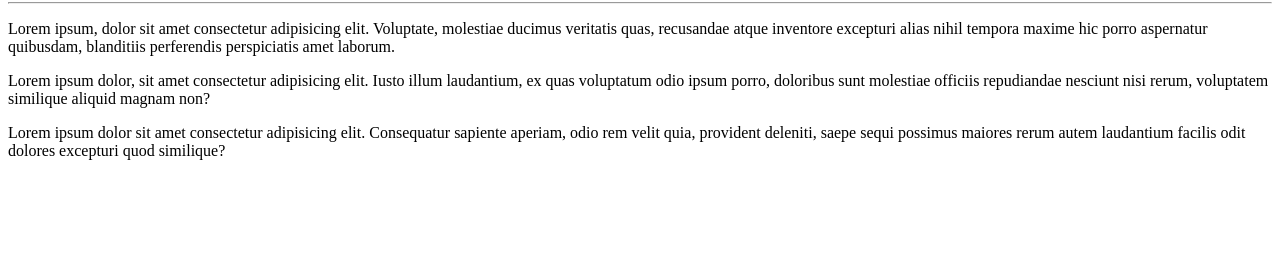
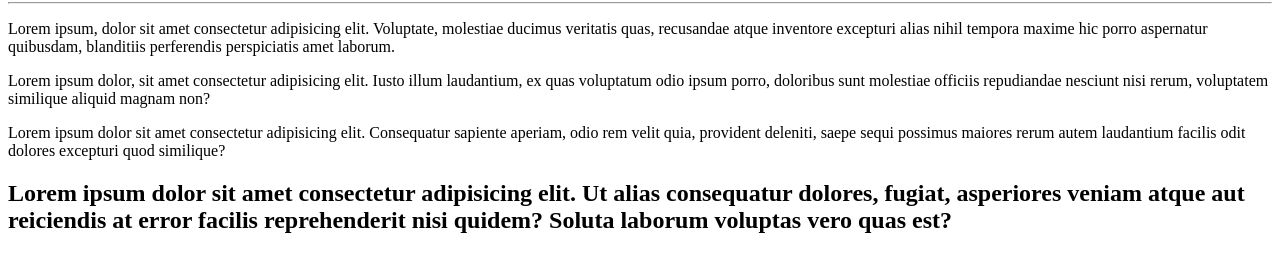
Before and after one commit to paulo385/Ola-Mundo, a plain HTML site: page site-exemplo/index.html in a window 1280 px wide. Shown: the part 78-350 px from the top of the page. Drawn offline with Linux system fonts and the light colour scheme.

Commit message:
sua mensagem

```diff
--- a/site-exemplo/index.html
+++ b/site-exemplo/index.html
@@ -12,5 +12,6 @@
   <p>Lorem ipsum, dolor sit amet consectetur adipisicing elit. Voluptate, molestiae ducimus veritatis quas, recusandae atque inventore excepturi alias nihil tempora maxime hic porro aspernatur quibusdam, blanditiis perferendis perspiciatis amet laborum.</p>
   <p>Lorem ipsum dolor, sit amet consectetur adipisicing elit. Iusto illum laudantium, ex quas voluptatum odio ipsum porro, doloribus sunt molestiae officiis repudiandae nesciunt nisi rerum, voluptatem similique aliquid magnam non?</p>
   <p>Lorem ipsum dolor sit amet consectetur adipisicing elit. Consequatur sapiente aperiam, odio rem velit quia, provident deleniti, saepe sequi possimus maiores rerum autem laudantium facilis odit dolores excepturi quod similique?</p>
+  <h2>Lorem ipsum dolor sit amet consectetur adipisicing elit. Ut alias consequatur dolores, fugiat, asperiores veniam atque aut reiciendis at error facilis reprehenderit nisi quidem? Soluta laborum voluptas vero quas est?</h2>
 </body>
 </html>
```
Also changed, not shown: 1 other file.
